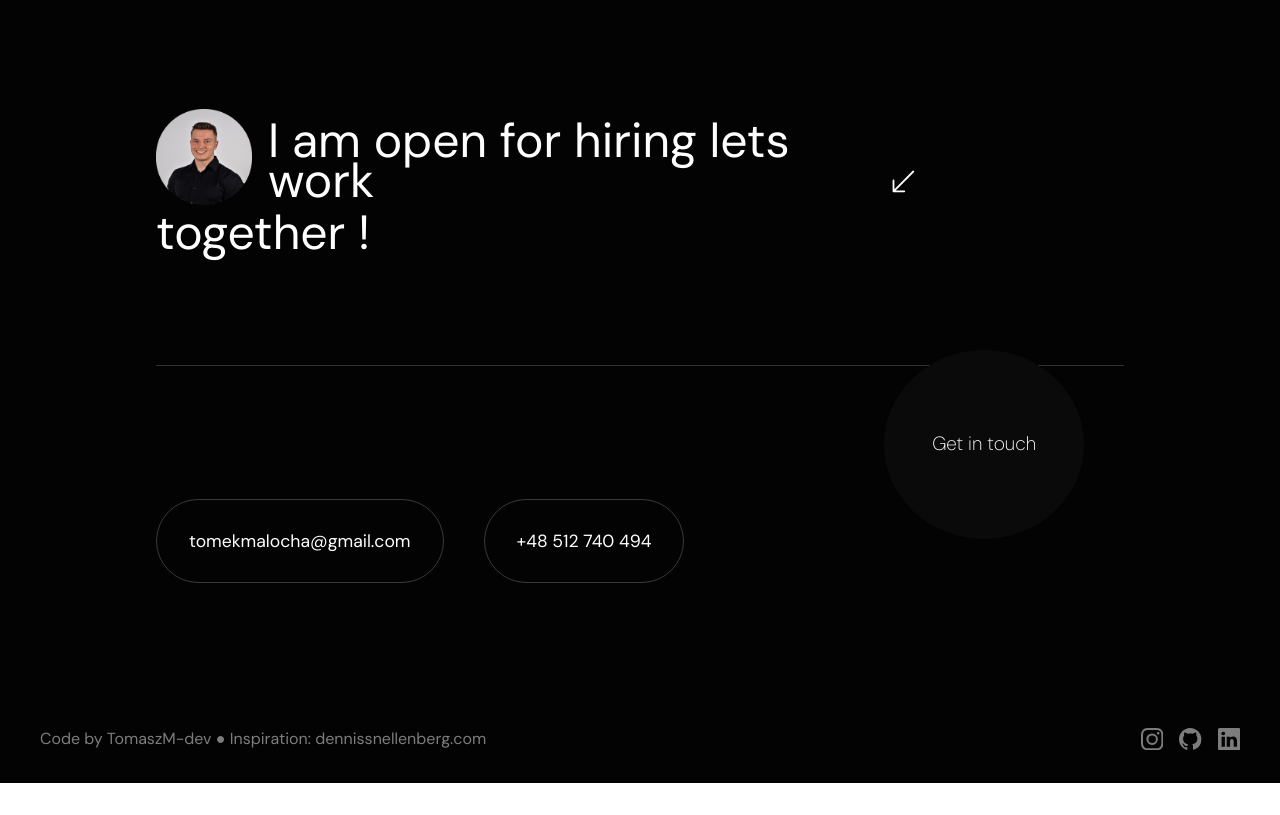
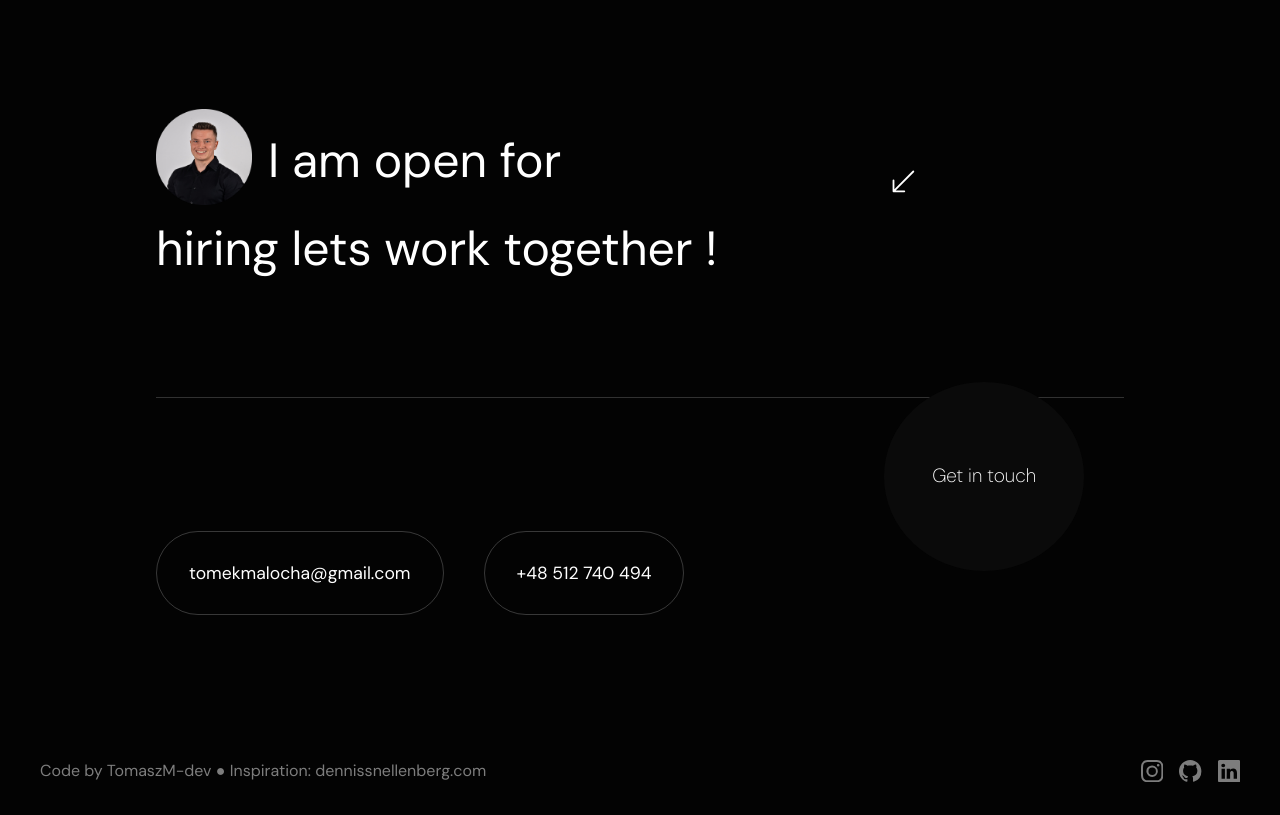
Before and after one commit to TomaszM-dev/Tomasz-Malocha-Portfolio, a Next.js app: page /work in a window 1280 px wide. Shown: the part 4680-5495 px from the top of the page. Before the commit the page ends 5463 px from the top, so only its background shows below. Built offline with nearby package versions, Linux system fonts and the light colour scheme.

Commit message:
footer fix

```diff
--- a/components/home-page-ui/footer.tsx
+++ b/components/home-page-ui/footer.tsx
@@ -43,12 +43,12 @@ const Footer = () => {
             className="w-[6rem] h-[6rem] max-md:w-[5rem] max-md:h-[5rem] mb-2"
           />
           <h2 className="ml-[1rem] max-sm:ml-[0.3rem] text-[3rem] max-md:text-[2.1rem]   w-[60%] max-sm:w-[100%] max-sm:text-[2rem] leading-10">
-            I am open for hiring lets work
+            I am open for
           </h2>
           <BsArrowDownLeft className="text-[1.8rem] ml-10 mt-10 max-md:hidden" />
         </div>
-        <h3 className=" text-[3rem] max-md:text-[2.1rem]   w-[60%] max-sm:w-[100%] max-sm:text-[2rem] leading-10">
-          together !
+        <h3 className=" text-[3rem] max-md:text-[2.1rem]   w-[60%] max-sm:w-[100%] max-sm:text-[2rem] ">
+          hiring lets work together !
         </h3>
         <div className="w-full h-[1px] mt-28 max-sm:mx-auto  max-sm:w-[95%] bg-[#313131] max-sm:mt-36"></div>
         <div
```
